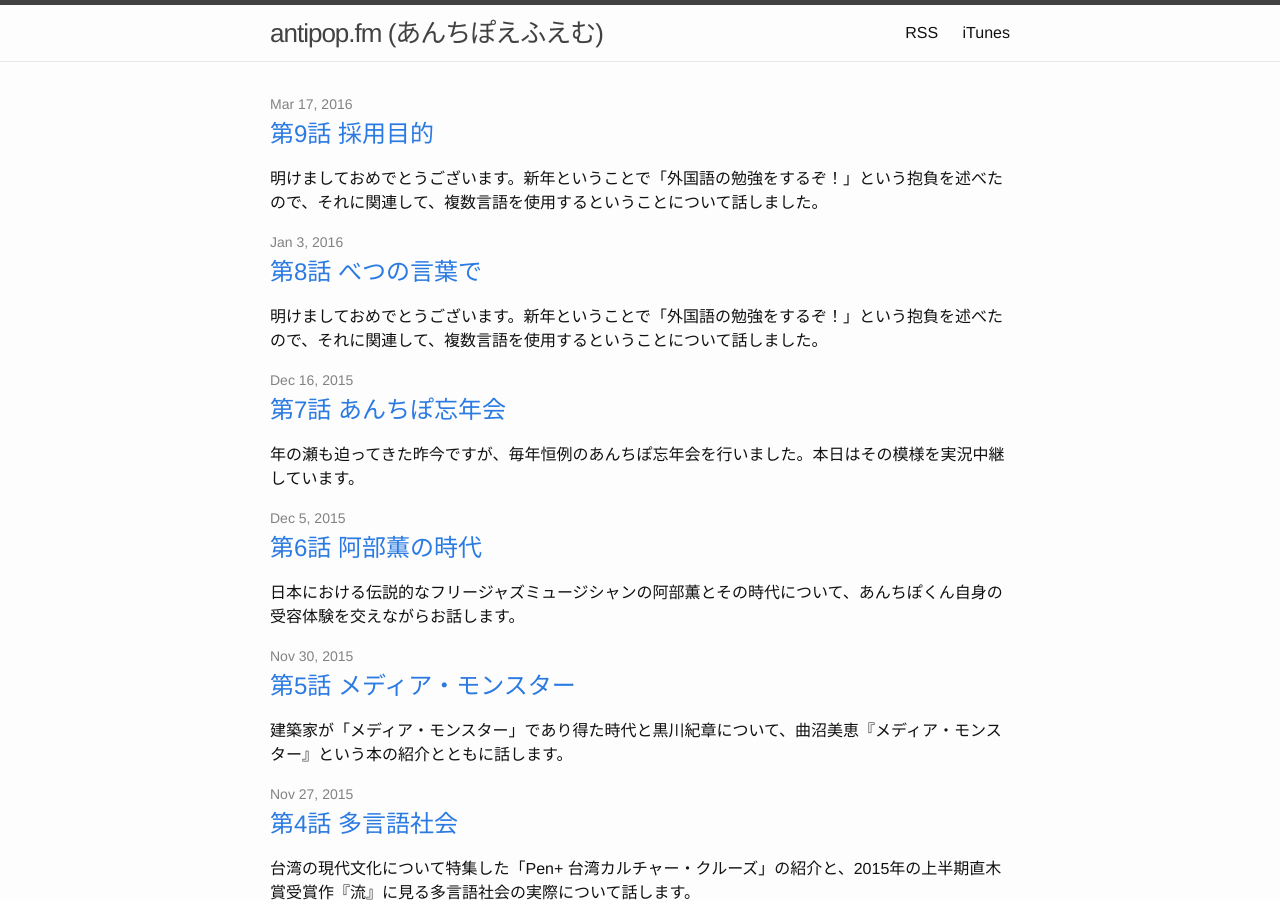
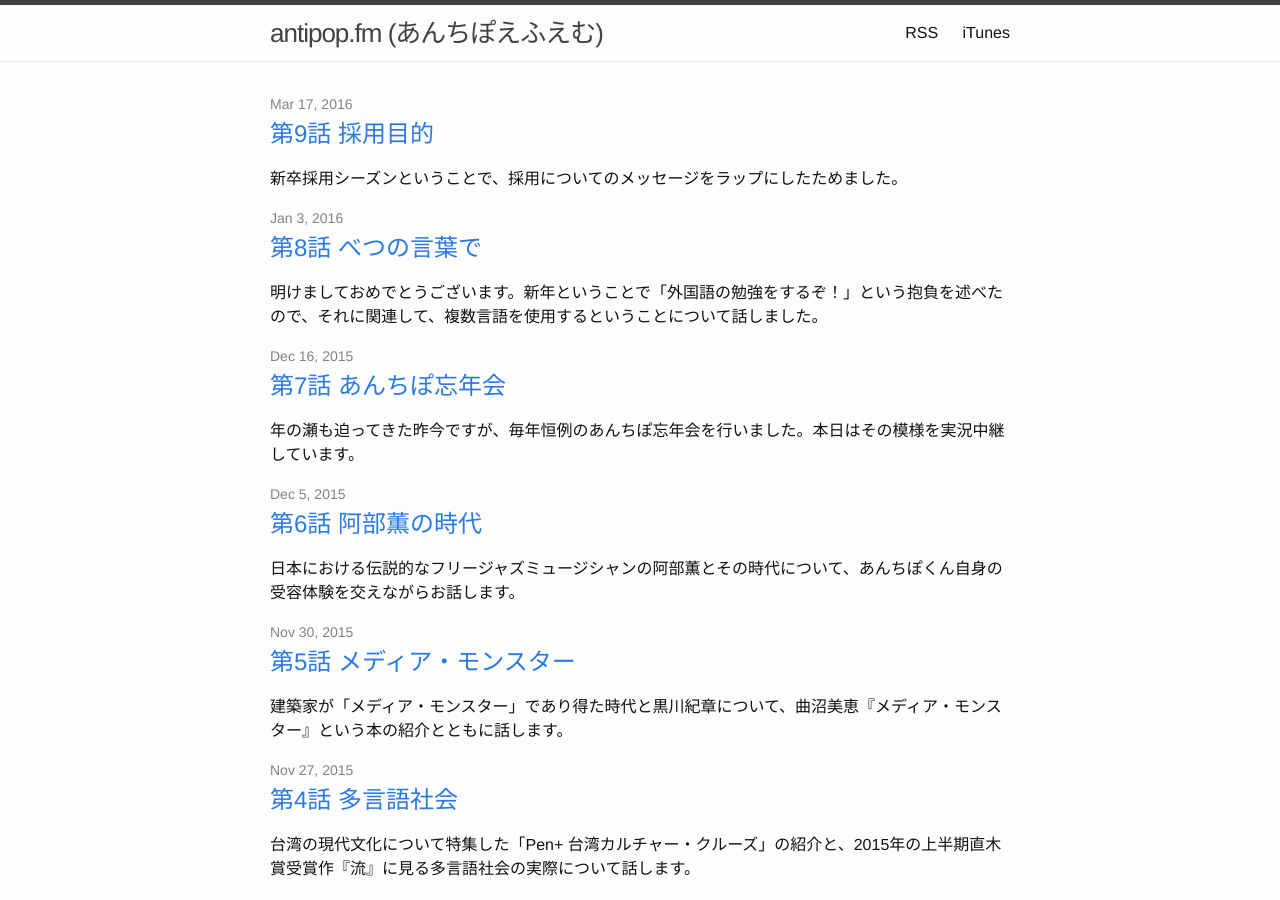
Before and after one commit to kentaro/antipop.fm, a Jekyll site: the page built from index.html, in a window 1280 px wide and 900 px high. Built offline with Jekyll 4.4.1, drawn with Linux system fonts in a browser that asks for light colours.

Commit message:
採用目的

```diff
--- a/_posts/2016-03-17-9.md
+++ b/_posts/2016-03-17-9.md
@@ -3,7 +3,7 @@ layout: post
 title: "第9話 採用目的"
 ---
 
-明けましておめでとうございます。新年ということで「外国語の勉強をするぞ！」という抱負を述べたので、それに関連して、複数言語を使用するということについて話しました。
+新卒採用シーズンということで、採用についてのメッセージをラップにしたためました。
 
 <iframe width="100%" height="166" scrolling="no" frameborder="no" src="https://w.soundcloud.com/player/?url=https%3A//api.soundcloud.com/tracks/252187957&amp;color=ff5500&amp;auto_play=false&amp;hide_related=false&amp;show_comments=true&amp;show_user=true&amp;show_reposts=false"></iframe>
 
```
